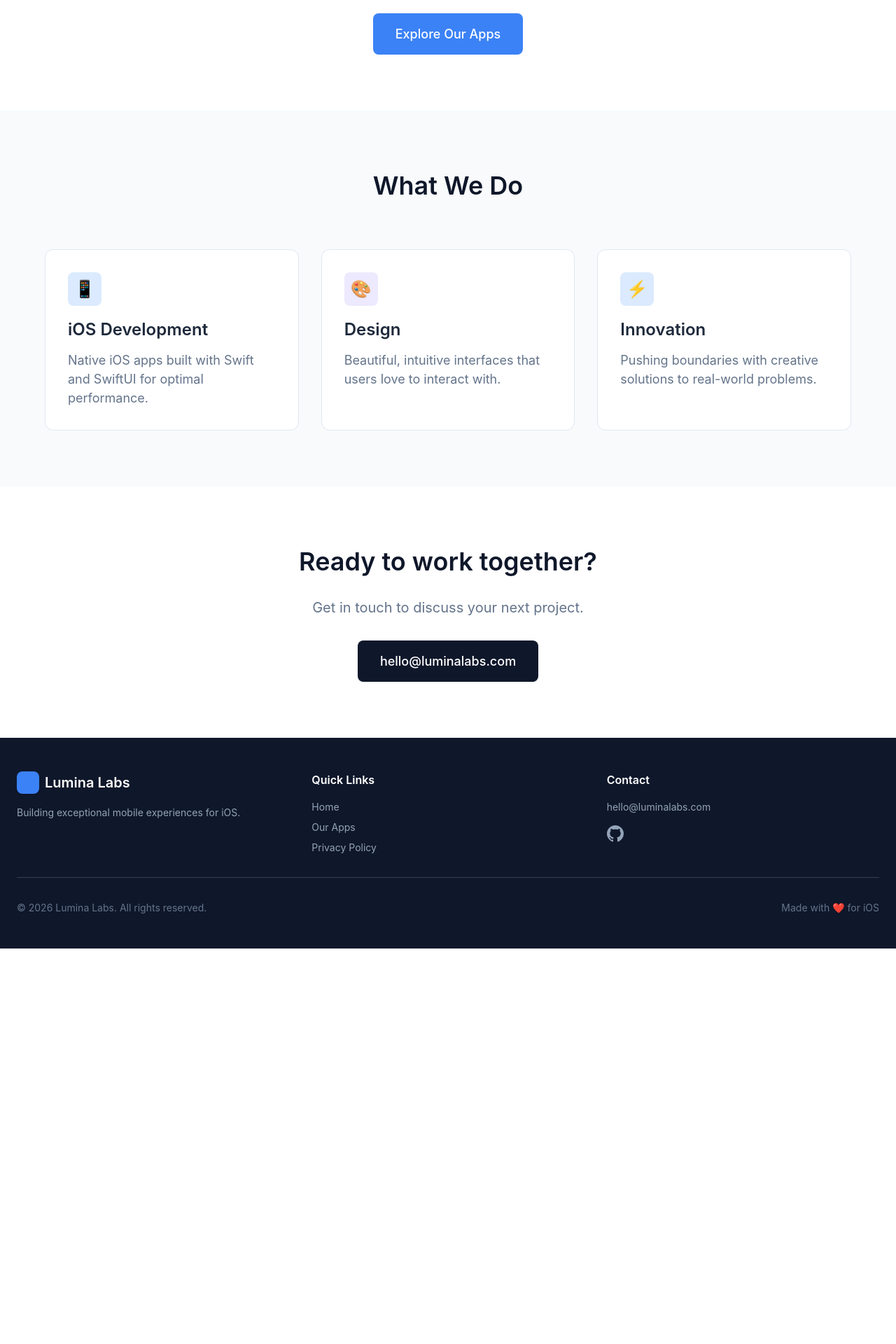
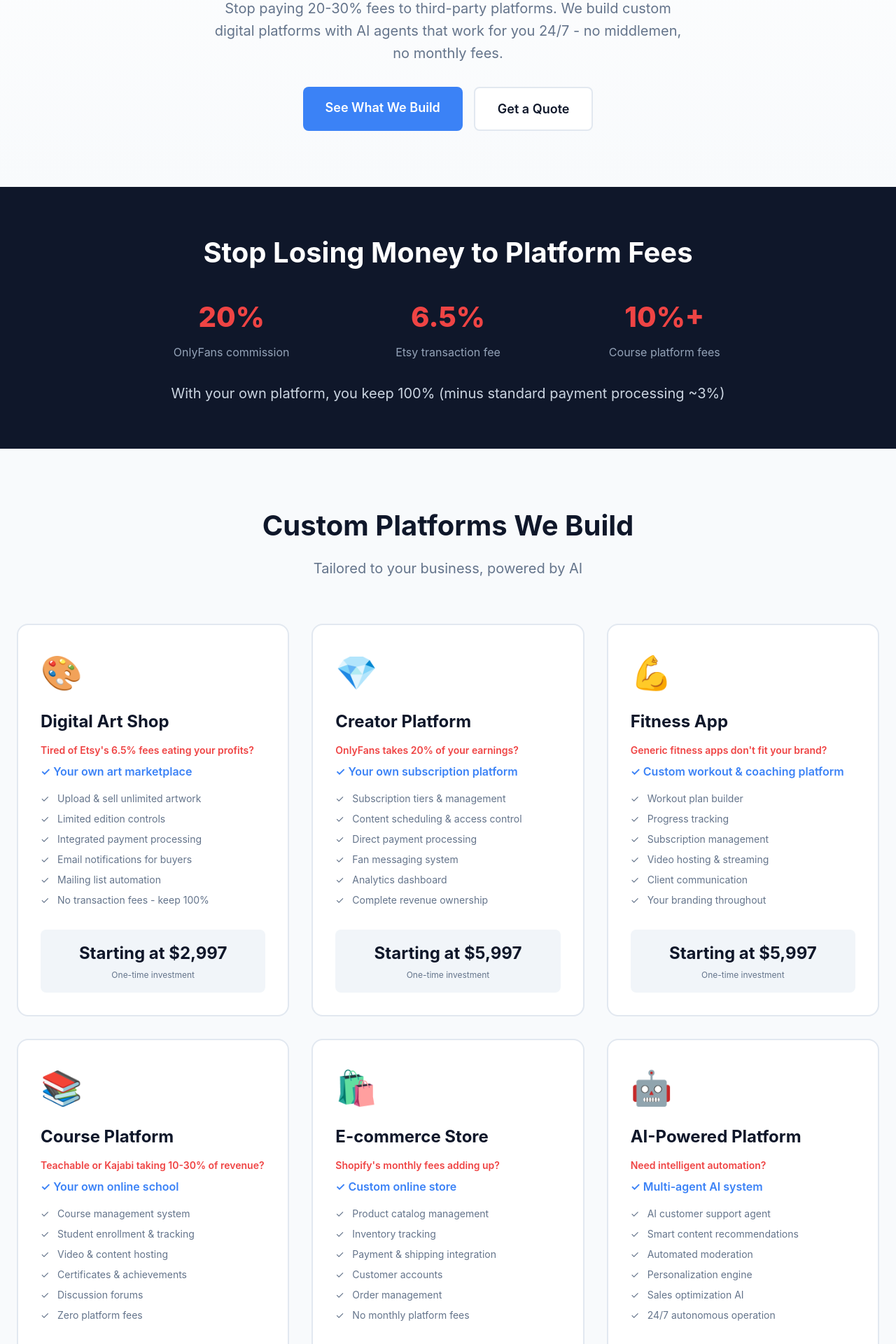
Before and after one commit to LuminaLabsIo/luminalabs-website, a Next.js app: page / in a window 1280 px wide. Shown: the part 340-2260 px from the top of the page at 70% size. Before the commit the page ends 1695 px from the top, so only its background shows below. Built offline with nearby package versions, Linux system fonts and the light colour scheme.

Commit message:
Rebrand to custom platform builder with pricing and services

```diff
--- a/app/page.tsx
+++ b/app/page.tsx
@@ -1,196 +1,421 @@
 export default function Home() {
+  const platforms = [
+    {
+      icon: "🎨",
+      title: "Digital Art Shop",
+      problem: "Tired of Etsy's 6.5% fees eating your profits?",
+      solution: "Your own art marketplace",
+      features: [
+        "Upload & sell unlimited artwork",
+        "Limited edition controls",
+        "Integrated payment processing",
+        "Email notifications for buyers",
+        "Mailing list automation",
+        "No transaction fees - keep 100%"
+      ],
+      price: "Starting at $2,997"
+    },
+    {
+      icon: "💎",
+      title: "Creator Platform",
+      problem: "OnlyFans takes 20% of your earnings?",
+      solution: "Your own subscription platform",
+      features: [
+        "Subscription tiers & management",
+        "Content scheduling & access control",
+        "Direct payment processing",
+        "Fan messaging system",
+        "Analytics dashboard",
+        "Complete revenue ownership"
+      ],
+      price: "Starting at $5,997"
+    },
+    {
+      icon: "💪",
+      title: "Fitness App",
+      problem: "Generic fitness apps don't fit your brand?",
+      solution: "Custom workout & coaching platform",
+      features: [
+        "Workout plan builder",
+        "Progress tracking",
+        "Subscription management",
+        "Video hosting & streaming",
+        "Client communication",
+        "Your branding throughout"
+      ],
+      price: "Starting at $5,997"
+    },
+    {
+      icon: "📚",
+      title: "Course Platform",
+      problem: "Teachable or Kajabi taking 10-30% of revenue?",
+      solution: "Your own online school",
+      features: [
+        "Course management system",
+        "Student enrollment & tracking",
+        "Video & content hosting",
+        "Certificates & achievements",
+        "Discussion forums",
+        "Zero platform fees"
+      ],
+      price: "Starting at $4,997"
+    },
+    {
+      icon: "🛍️",
+      title: "E-commerce Store",
+      problem: "Shopify's monthly fees adding up?",
+      solution: "Custom online store",
+      features: [
+        "Product catalog management",
+        "Inventory tracking",
+        "Payment & shipping integration",
+        "Customer accounts",
+        "Order management",
+        "No monthly platform fees"
+      ],
+      price: "Starting at $3,997"
+    },
+    {
+      icon: "🤖",
+      title: "AI-Powered Platform",
+      problem: "Need intelligent automation?",
+      solution: "Multi-agent AI system",
+      features: [
+        "AI customer support agent",
+        "Smart content recommendations",
+        "Automated moderation",
+        "Personalization engine",
+        "Sales optimization AI",
+        "24/7 autonomous operation"
+      ],
+      price: "Starting at $9,997"
+    }
+  ];
+
   return (
     <main style={{ minHeight: '100vh', backgroundColor: 'white' }}>
       {/* Hero Section */}
-      <section style={{ paddingTop: '8rem', paddingBottom: '5rem', padding: '8rem 1.5rem 5rem' }}>
+      <section style={{ paddingTop: '8rem', paddingBottom: '5rem', padding: '8rem 1.5rem 5rem', background: 'linear-gradient(to bottom, #ffffff, #f8fafc)' }}>
         <div style={{ maxWidth: '56rem', margin: '0 auto', textAlign: 'center' }}>
+          <div style={{
+            display: 'inline-block',
+            padding: '0.5rem 1rem',
+            backgroundColor: '#dbeafe',
+            color: '#1e40af',
+            borderRadius: '9999px',
+            fontSize: '0.875rem',
+            fontWeight: '600',
+            marginBottom: '1.5rem'
+          }}>
+            🤖 AI-Powered Custom Platforms
+          </div>
+
           <h1 style={{
-            fontSize: '3rem',
-            fontWeight: '700',
+            fontSize: '3.5rem',
+            fontWeight: '800',
             color: '#0f172a',
             marginBottom: '1.5rem',
-            lineHeight: '1.2'
+            lineHeight: '1.1'
           }}>
-            Building exceptional mobile experiences
+            Own Your Platform.<br/>Keep Your Revenue.
           </h1>
+
           <p style={{
             fontSize: '1.25rem',
             color: '#64748b',
             marginBottom: '2rem',
             maxWidth: '42rem',
-            margin: '0 auto 2rem'
+            margin: '0 auto 2rem',
+            lineHeight: '1.6'
           }}>
-            Lumina Labs crafts innovative iOS applications that combine
-            elegant design with powerful functionality.
+            Stop paying 20-30% fees to third-party platforms. We build custom digital
+            platforms with AI agents that work for you 24/7 - no middlemen, no monthly fees.
           </p>
+
+          <div style={{ display: 'flex', gap: '1rem', justifyContent: 'center', flexWrap: 'wrap' }}>
             <a
-            href="/apps"
+              href="#platforms"
               style={{
                 display: 'inline-block',
                 padding: '1rem 2rem',
                 backgroundColor: '#3b82f6',
                 color: 'white',
                 fontSize: '1.125rem',
-              fontWeight: '500',
+                fontWeight: '600',
                 borderRadius: '0.5rem',
                 textDecoration: 'none'
               }}
             >
-            Explore Our Apps
+              See What We Build
             </a>
+            <a
+              href="mailto:hello@luminalabs.com"
+              style={{
+                display: 'inline-block',
+                padding: '1rem 2rem',
+                backgroundColor: 'white',
+                color: '#0f172a',
+                fontSize: '1.125rem',
+                fontWeight: '600',
+                borderRadius: '0.5rem',
+                textDecoration: 'none',
+                border: '2px solid #e2e8f0'
+              }}
+            >
+              Get a Quote
+            </a>
+          </div>
         </div>
       </section>
 
-      {/* What We Do */}
-      <section style={{ padding: '5rem 1.5rem', backgroundColor: '#f8fafc' }}>
-        <div style={{ maxWidth: '72rem', margin: '0 auto' }}>
+      {/* Problem Section */}
+      <section style={{ padding: '4rem 1.5rem', backgroundColor: '#0f172a', color: 'white' }}>
+        <div style={{ maxWidth: '56rem', margin: '0 auto', textAlign: 'center' }}>
           <h2 style={{
-            fontSize: '2.25rem',
-            fontWeight: '600',
+            fontSize: '2.5rem',
+            fontWeight: '700',
+            marginBottom: '1.5rem',
+            color: 'white'
+          }}>
+            Stop Losing Money to Platform Fees
+          </h2>
+          <div style={{
+            display: 'grid',
+            gridTemplateColumns: 'repeat(auto-fit, minmax(200px, 1fr))',
+            gap: '2rem',
+            marginTop: '2rem'
+          }}>
+            <div>
+              <div style={{ fontSize: '2.5rem', fontWeight: '800', color: '#ef4444', marginBottom: '0.5rem' }}>
+                20%
+              </div>
+              <div style={{ color: '#94a3b8' }}>OnlyFans commission</div>
+            </div>
+            <div>
+              <div style={{ fontSize: '2.5rem', fontWeight: '800', color: '#ef4444', marginBottom: '0.5rem' }}>
+                6.5%
+              </div>
+              <div style={{ color: '#94a3b8' }}>Etsy transaction fee</div>
+            </div>
+            <div>
+              <div style={{ fontSize: '2.5rem', fontWeight: '800', color: '#ef4444', marginBottom: '0.5rem' }}>
+                10%+
+              </div>
+              <div style={{ color: '#94a3b8' }}>Course platform fees</div>
+            </div>
+          </div>
+          <p style={{
+            fontSize: '1.25rem',
+            color: '#cbd5e1',
+            marginTop: '2rem'
+          }}>
+            With your own platform, you keep 100% (minus standard payment processing ~3%)
+          </p>
+        </div>
+      </section>
+
+      {/* Platforms Section */}
+      <section id="platforms" style={{ padding: '5rem 1.5rem', backgroundColor: '#f8fafc' }}>
+        <div style={{ maxWidth: '80rem', margin: '0 auto' }}>
+          <div style={{ textAlign: 'center', marginBottom: '4rem' }}>
+            <h2 style={{
+              fontSize: '2.5rem',
+              fontWeight: '700',
               color: '#0f172a',
-            textAlign: 'center',
-            marginBottom: '4rem'
+              marginBottom: '1rem'
             }}>
-            What We Do
+              Custom Platforms We Build
             </h2>
+            <p style={{ fontSize: '1.25rem', color: '#64748b' }}>
+              Tailored to your business, powered by AI
+            </p>
+          </div>
 
           <div style={{
             display: 'grid',
-            gridTemplateColumns: 'repeat(auto-fit, minmax(250px, 1fr))',
+            gridTemplateColumns: 'repeat(auto-fit, minmax(350px, 1fr))',
             gap: '2rem'
           }}>
-            {/* Card 1 */}
-            <div style={{
+            {platforms.map((platform, index) => (
+              <div
+                key={index}
+                style={{
                   backgroundColor: 'white',
                   padding: '2rem',
-              borderRadius: '0.75rem',
-              border: '1px solid #e2e8f0'
+                  borderRadius: '1rem',
+                  border: '2px solid #e2e8f0',
+                  display: 'flex',
+                  flexDirection: 'column'
+                }}
+              >
+                <div style={{ fontSize: '3rem', marginBottom: '1rem' }}>
+                  {platform.icon}
+                </div>
+
+                <h3 style={{
+                  fontSize: '1.5rem',
+                  fontWeight: '700',
+                  color: '#0f172a',
+                  marginBottom: '0.75rem'
                 }}>
+                  {platform.title}
+                </h3>
+
+                <p style={{
+                  fontSize: '0.875rem',
+                  color: '#ef4444',
+                  fontWeight: '600',
+                  marginBottom: '0.5rem'
+                }}>
+                  {platform.problem}
+                </p>
+
+                <p style={{
+                  fontSize: '1rem',
+                  color: '#3b82f6',
+                  fontWeight: '600',
+                  marginBottom: '1rem'
+                }}>
+                  ✓ {platform.solution}
+                </p>
+
+                <div style={{ marginBottom: '1.5rem', flex: 1 }}>
+                  {platform.features.map((feature, fIndex) => (
+                    <div
+                      key={fIndex}
+                      style={{
+                        fontSize: '0.875rem',
+                        color: '#64748b',
+                        marginBottom: '0.5rem',
+                        paddingLeft: '1.5rem',
+                        position: 'relative'
+                      }}
+                    >
+                      <span style={{ position: 'absolute', left: 0 }}>✓</span>
+                      {feature}
+                    </div>
+                  ))}
+                </div>
+
+                <div style={{
+                  padding: '1rem',
+                  backgroundColor: '#f1f5f9',
+                  borderRadius: '0.5rem',
+                  textAlign: 'center'
+                }}>
+                  <div style={{
+                    fontSize: '1.5rem',
+                    fontWeight: '700',
+                    color: '#0f172a'
+                  }}>
+                    {platform.price}
+                  </div>
+                  <div style={{ fontSize: '0.75rem', color: '#64748b', marginTop: '0.25rem' }}>
+                    One-time investment
+                  </div>
+                </div>
+              </div>
+            ))}
+          </div>
+        </div>
+      </section>
+
+      {/* How It Works */}
+      <section style={{ padding: '5rem 1.5rem' }}>
+        <div style={{ maxWidth: '56rem', margin: '0 auto' }}>
+          <h2 style={{
+            fontSize: '2.5rem',
+            fontWeight: '700',
+            color: '#0f172a',
+            textAlign: 'center',
+            marginBottom: '3rem'
+          }}>
+            How It Works
+          </h2>
+
+          <div style={{ display: 'flex', flexDirection: 'column', gap: '2rem' }}>
+            {[
+              { step: "1", title: "Discovery Call", desc: "Tell us about your business and what you need. We'll discuss features, pricing, and timeline." },
+              { step: "2", title: "Custom Proposal", desc: "We create a detailed plan with wireframes, feature list, and exact pricing. No surprises." },
+              { step: "3", title: "Development", desc: "We build your platform with regular updates. Typical timeline: 4-8 weeks depending on complexity." },
+              { step: "4", title: "Launch & Training", desc: "We deploy your platform, train you on the admin system, and provide ongoing support." },
+              { step: "5", title: "You Own It", desc: "Complete ownership. No monthly fees. Optional maintenance plans available." }
+            ].map((item, index) => (
+              <div key={index} style={{ display: 'flex', gap: '1.5rem', alignItems: 'flex-start' }}>
                 <div style={{
                   width: '3rem',
                   height: '3rem',
-                backgroundColor: '#dbeafe',
-                borderRadius: '0.5rem',
+                  backgroundColor: '#3b82f6',
+                  color: 'white',
+                  borderRadius: '50%',
                   display: 'flex',
                   alignItems: 'center',
                   justifyContent: 'center',
-                marginBottom: '1rem'
+                  fontSize: '1.25rem',
+                  fontWeight: '700',
+                  flexShrink: 0
                 }}>
-                <span style={{ fontSize: '1.5rem' }}>📱</span>
+                  {item.step}
                 </div>
+                <div>
                   <h3 style={{
-                fontSize: '1.5rem',
+                    fontSize: '1.25rem',
                     fontWeight: '600',
-                color: '#1e293b',
-                marginBottom: '0.75rem'
+                    color: '#0f172a',
+                    marginBottom: '0.5rem'
                   }}>
-                iOS Development
+                    {item.title}
                   </h3>
-              <p style={{ fontSize: '1.125rem', color: '#64748b' }}>
-                Native iOS apps built with Swift and SwiftUI for optimal performance.
+                  <p style={{ color: '#64748b', lineHeight: '1.6' }}>
+                    {item.desc}
                   </p>
                 </div>
-
-            {/* Card 2 */}
-            <div style={{
-              backgroundColor: 'white',
-              padding: '2rem',
-              borderRadius: '0.75rem',
-              border: '1px solid #e2e8f0'
-            }}>
-              <div style={{
-                width: '3rem',
-                height: '3rem',
-                backgroundColor: '#ede9fe',
-                borderRadius: '0.5rem',
-                display: 'flex',
-                alignItems: 'center',
-                justifyContent: 'center',
-                marginBottom: '1rem'
-              }}>
-                <span style={{ fontSize: '1.5rem' }}>🎨</span>
               </div>
-              <h3 style={{
-                fontSize: '1.5rem',
-                fontWeight: '600',
-                color: '#1e293b',
-                marginBottom: '0.75rem'
-              }}>
-                Design
-              </h3>
-              <p style={{ fontSize: '1.125rem', color: '#64748b' }}>
-                Beautiful, intuitive interfaces that users love to interact with.
-              </p>
-            </div>
-
-            {/* Card 3 */}
-            <div style={{
-              backgroundColor: 'white',
-              padding: '2rem',
-              borderRadius: '0.75rem',
-              border: '1px solid #e2e8f0'
-            }}>
-              <div style={{
-                width: '3rem',
-                height: '3rem',
-                backgroundColor: '#dbeafe',
-                borderRadius: '0.5rem',
-                display: 'flex',
-                alignItems: 'center',
-                justifyContent: 'center',
-                marginBottom: '1rem'
-              }}>
-                <span style={{ fontSize: '1.5rem' }}>⚡</span>
-              </div>
-              <h3 style={{
-                fontSize: '1.5rem',
-                fontWeight: '600',
-                color: '#1e293b',
-                marginBottom: '0.75rem'
-              }}>
-                Innovation
-              </h3>
-              <p style={{ fontSize: '1.125rem', color: '#64748b' }}>
-                Pushing boundaries with creative solutions to real-world problems.
-              </p>
-            </div>
+            ))}
           </div>
         </div>
       </section>
 
       {/* CTA Section */}
-      <section style={{ padding: '5rem 1.5rem' }}>
+      <section style={{ padding: '5rem 1.5rem', backgroundColor: '#3b82f6' }}>
         <div style={{ maxWidth: '56rem', margin: '0 auto', textAlign: 'center' }}>
           <h2 style={{
-            fontSize: '2.25rem',
-            fontWeight: '600',
-            color: '#0f172a',
+            fontSize: '2.5rem',
+            fontWeight: '700',
+            color: 'white',
             marginBottom: '1.5rem'
           }}>
-            Ready to work together?
+            Ready to Own Your Platform?
           </h2>
           <p style={{
             fontSize: '1.25rem',
-            color: '#64748b',
+            color: '#dbeafe',
             marginBottom: '2rem'
           }}>
-            Get in touch to discuss your next project.
+            Stop paying monthly fees. Get a custom quote for your business.
           </p>
           <a
             href="mailto:hello@luminalabs.com"
             style={{
               display: 'inline-block',
-              padding: '1rem 2rem',
-              backgroundColor: '#0f172a',
-              color: 'white',
+              padding: '1rem 2.5rem',
+              backgroundColor: 'white',
+              color: '#3b82f6',
               fontSize: '1.125rem',
-              fontWeight: '500',
+              fontWeight: '600',
               borderRadius: '0.5rem',
               textDecoration: 'none'
             }}
           >
-            hello@luminalabs.com
+            Get Your Free Consultation
           </a>
+          <p style={{
+            fontSize: '0.875rem',
+            color: '#dbeafe',
+            marginTop: '1rem'
+          }}>
+            Response time: Usually within 24 hours
+          </p>
         </div>
       </section>
     </main>
```
Lines whose indentation alone changed are shown as unchanged.
